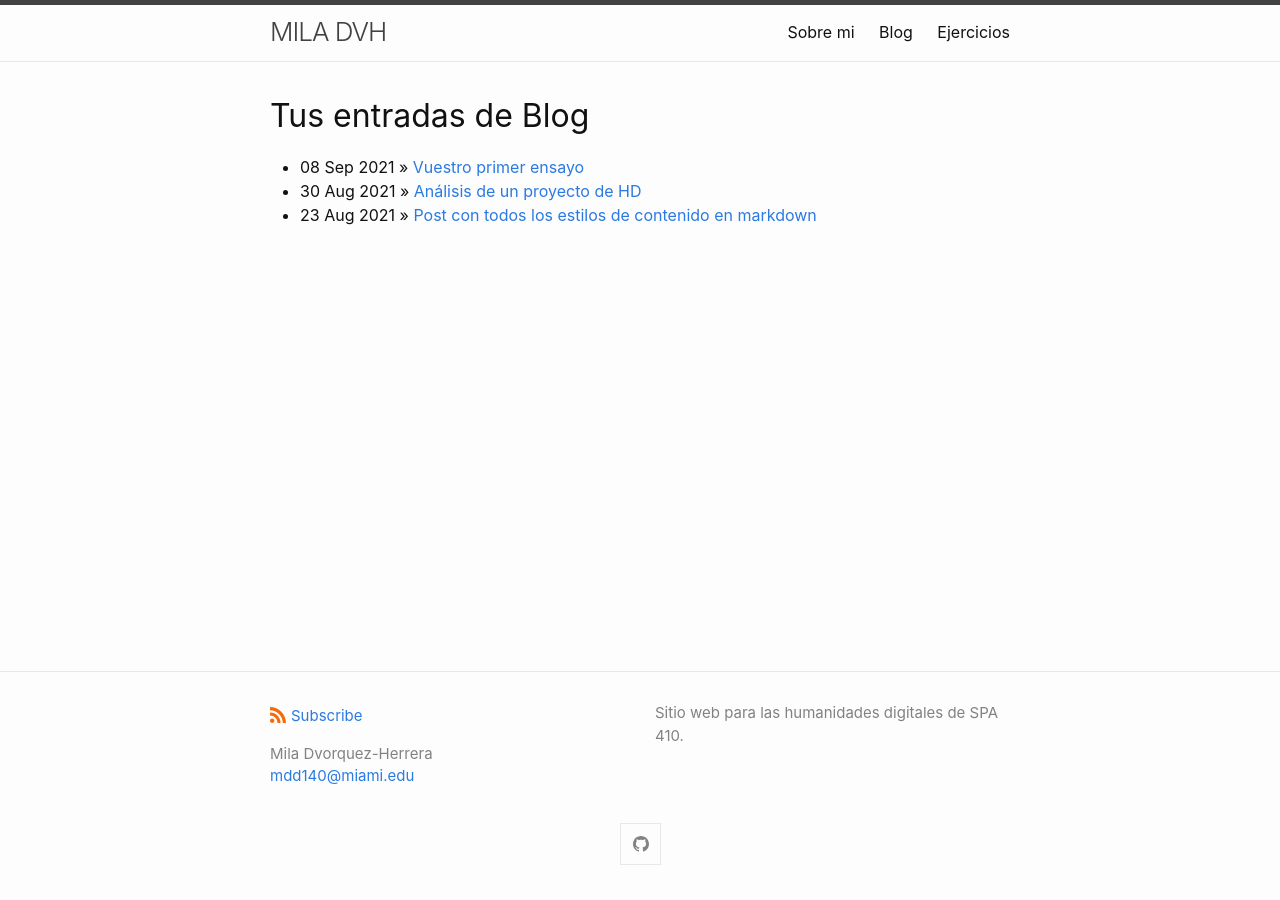
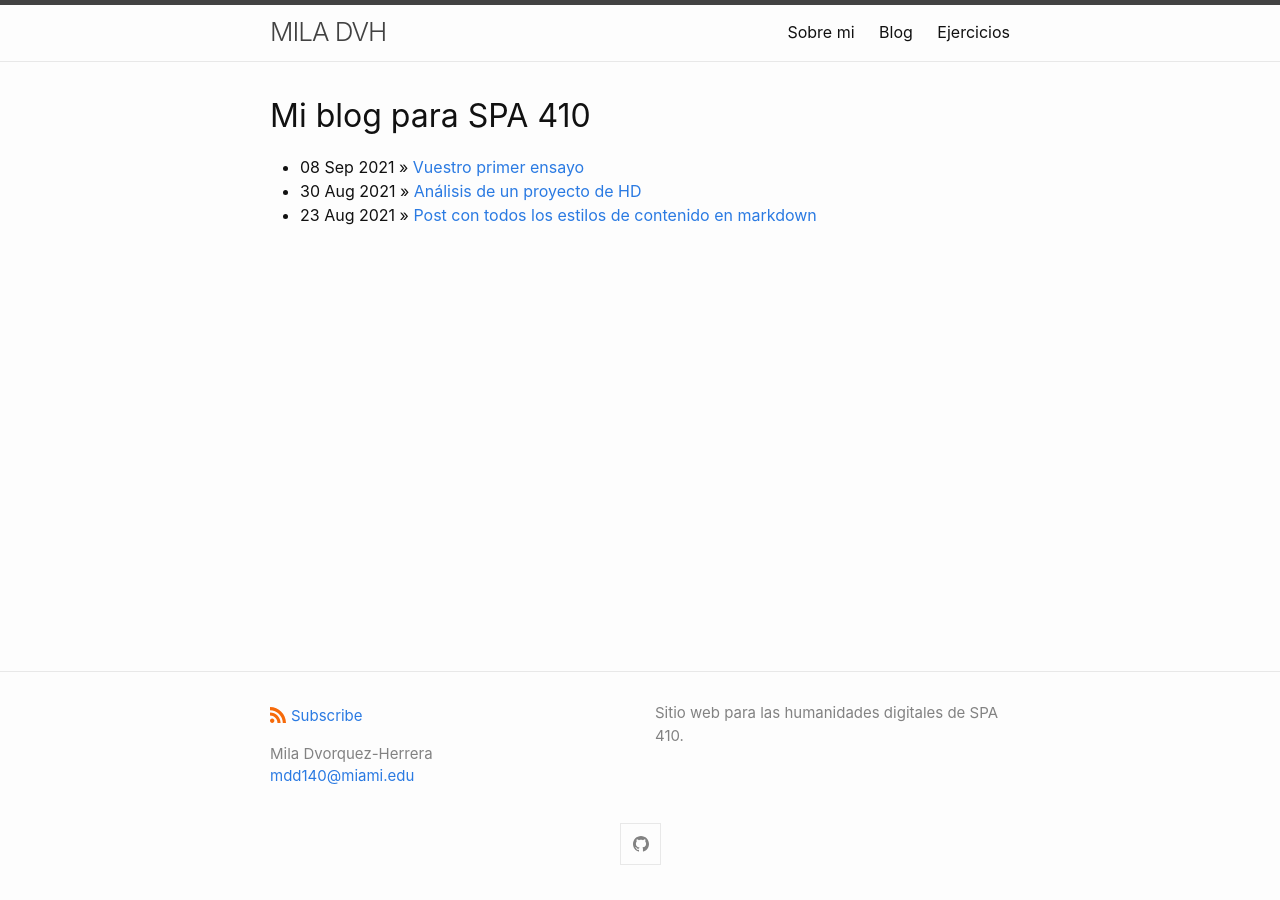
Before and after one commit to miladvh/miladvh.github.io, a Jekyll site: the page built from blog/index.html, in a window 1280 px wide. Built offline with Jekyll 4.4.1, drawn with Linux system fonts in a browser that asks for light colours.

Commit message:
Update index.html

```diff
--- a/blog/index.html
+++ b/blog/index.html
@@ -1,6 +1,6 @@
 ---
 layout: default
-title: Tus entradas de Blog
+title: Mi blog para SPA 410
 ---
 	<h1>{{ page.title }}</h1>
 	<ul class="posts">
```
